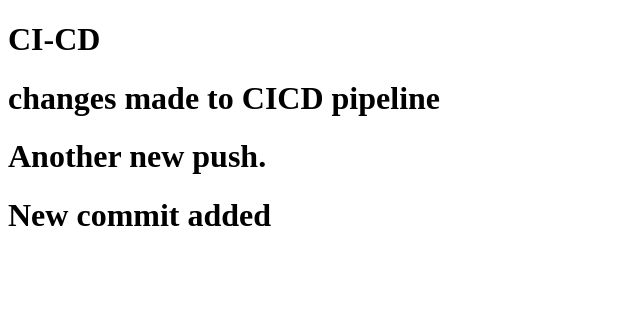
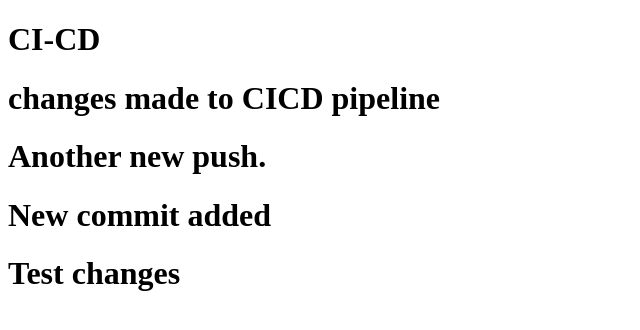
Before and after one commit to AloofMouse/Devops_CI-CD, a plain HTML site: page index.html in a window 1280 px wide. Shown: the whole page, without its empty margins (0-640 px from the left). Drawn offline with Linux system fonts and the light colour scheme.

Commit message:
h1 added in to test changes index.html

```diff
--- a/index.html
+++ b/index.html
@@ -8,6 +8,7 @@
     <h1>changes made to CICD pipeline</h1>
     <h1>Another new push.</h1>
     <h1>New commit added</h1>
+    <h1>Test changes</h1>
 </head>
 <body>
 
```
